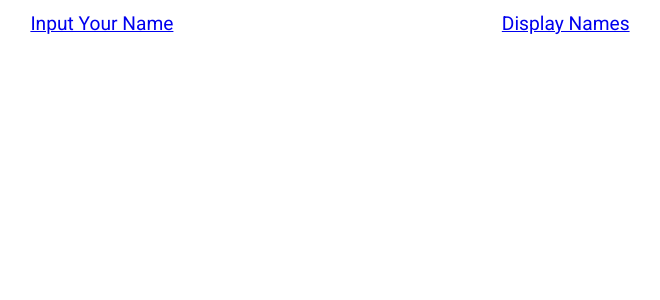
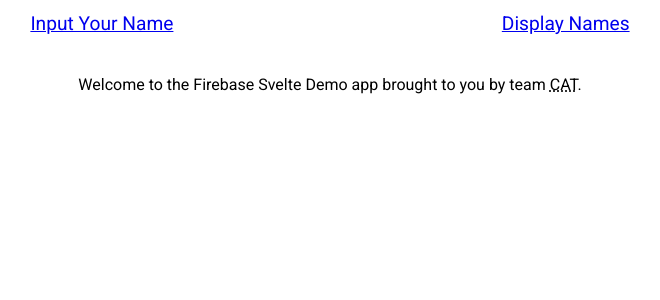
Before and after one commit to cat-acronym-team/svelte-firebase-stack-demo, a SvelteKit app in the folder client/: page / in a window 1280 px wide. Shown: the top 300 px of the page, without its empty margins (310-970 px from the left). Built offline with nearby package versions, Linux system fonts and the light colour scheme.

Commit message:
feat: ✨ add text to home page

```diff
--- a/client/src/routes/+page.svelte
+++ b/client/src/routes/+page.svelte
@@ -1,3 +1,7 @@
-<script lang="ts">
-  import "../firebase";
-</script>
+<p>Welcome to the Firebase Svelte Demo app brought to you by team <abbr title="Cat Acronym Team">CAT</abbr>.</p>
+
+<style>
+  p {
+    text-align: center;
+  }
+</style>
```
